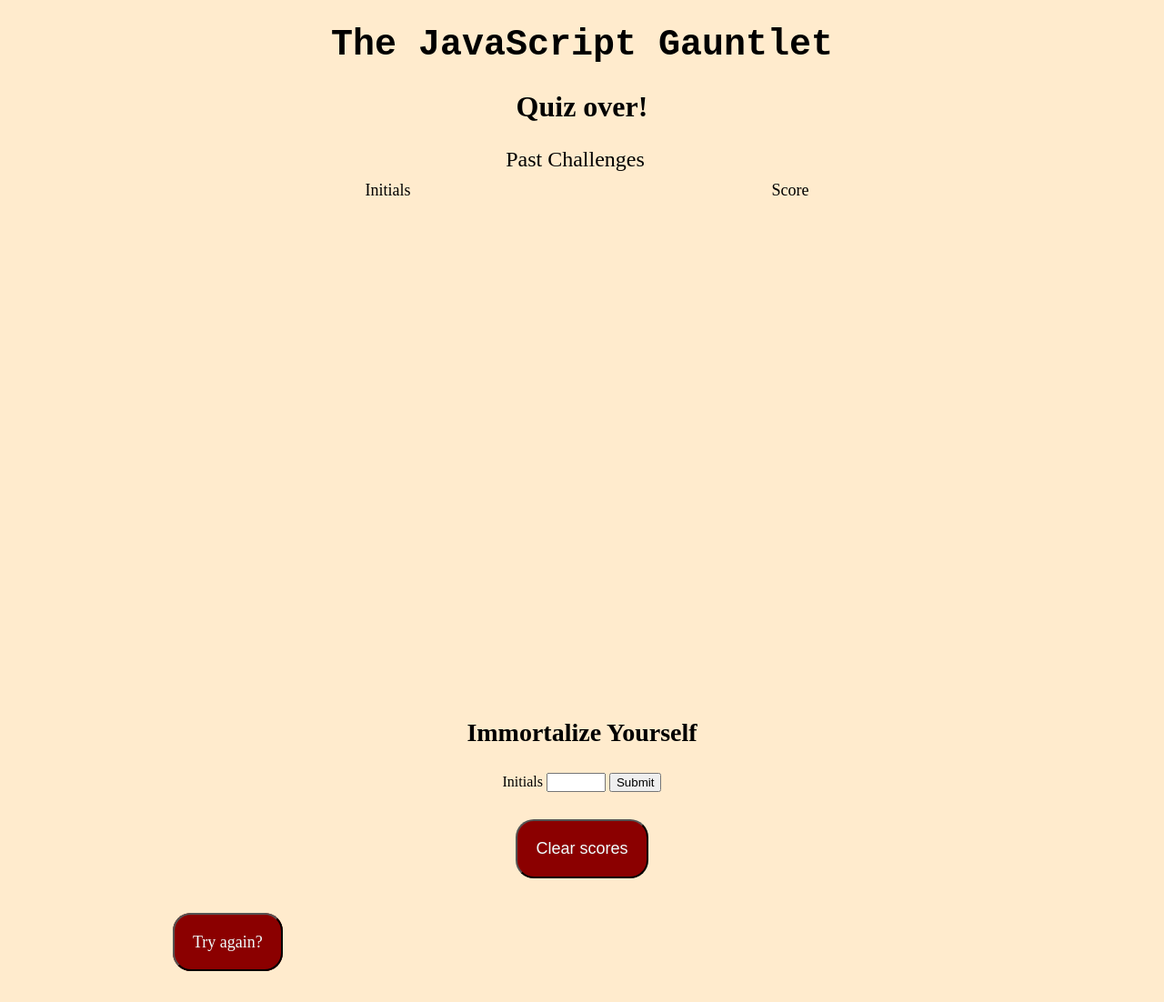
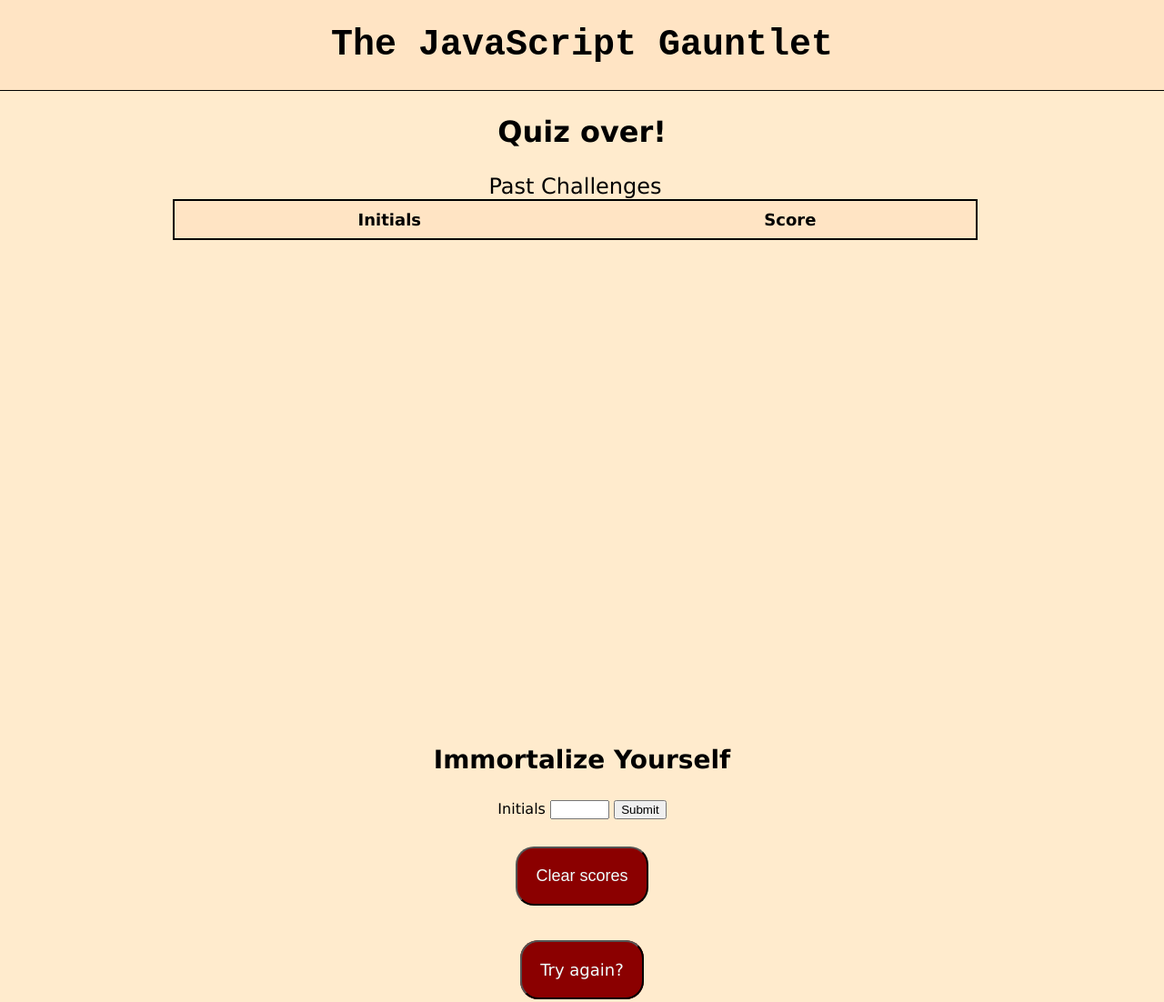
Before and after one commit to CommieDog/javascript-gauntlet, a plain HTML site: page score.html in a window 1280 px wide. Shown: the whole page at 91% size. Before the commit the page ends 1077 px from the top, so only its background shows below. Drawn offline with Linux system fonts and the light colour scheme.

Commit message:
Add additional styling to page headers and score table

```diff
--- a/assets/css/style.css
+++ b/assets/css/style.css
@@ -1,11 +1,32 @@
+:root {
+    --score-table-border: 2px solid black;
+}
+
 html
 {
     background-color: blanchedalmond;
+    width: auto;
+    margin: 0px;
+    font-family: 'Lucida Sans', 'Lucida Sans Regular', 'Lucida Grande', 'Lucida Sans Unicode', Geneva, Verdana, sans-serif;
 }
 
 body {
+    margin: 0px;
+}
+
+header {
+    background-color: bisque;
+    border-bottom: 1px solid black;
+    display: flex;
+    justify-content: center;
+}
+
+main {
     max-width: 900px;
     margin: auto;
+    display: flex;
+    flex-direction: column;
+    align-items: center;
 }
 
 h1 {
@@ -28,6 +49,27 @@ p, a, button {
     font-size: 18px;
 }
 
+footer h2 {
+    font-size: 24px;
+    text-align: center;
+}
+
+.center-content {
+    display: flex;
+    flex-direction: column;
+    align-items: center;
+}
+
+#begin-gauntlet {
+    font-family: monospace;
+    font-size: 32px;
+    text-align: center;
+    display: block;
+    padding: 20px;
+    margin: 10px auto;
+}
+
+/* Establishes common language for interactible parts of website */
 .clickable {
     cursor: pointer;
     background-color: darkred;
@@ -39,6 +81,10 @@ p, a, button {
     text-decoration: none;
 }
 
+.clickable:active {
+    background-color: darkslateblue;
+}
+
 .quiz-choice {
     font-size: 20px;
     font-weight: bold;
@@ -46,20 +92,6 @@ p, a, button {
 
 .quiz-choice-text {
     font-weight: normal;
-}
-
-#begin-gauntlet {
-    font-family: monospace;
-    font-size: 32px;
-    text-align: center;
-    display: block;
-    padding: 20px;
-    margin: 10px auto;
-}
-
-footer h2 {
-    font-size: 24px;
-    text-align: center;
 }
 
 #quiz-header {
@@ -74,11 +106,16 @@ footer h2 {
     display: flex;
     flex-direction: column;
     justify-content: end;
+    min-width: 125px;
 }
 
 #score, #timer {
     height: 20px;
     margin: 5px;
+}
+
+#choices {
+    width: 100%;
 }
 
 #previous-choice-feedback {
@@ -93,8 +130,10 @@ footer h2 {
     color: darkred;
 }
 
+/* Begin score table selectors */
 .scroll-pane {
     height: 600px;
+    width: 100%;
     overflow-y: auto;
     scrollbar-gutter: stable;
 }
@@ -112,6 +151,9 @@ footer h2 {
 
 #score-table-header {
     display: table-header-group;
+    background-color: bisque;
+    font-weight: bold;
+    padding: 2px;
 }
 
 .score-table-header-cell {
@@ -119,6 +161,16 @@ footer h2 {
     font-size: 18px;
     text-align: center;
     padding: 10px;
+    border-top: var(--score-table-border);
+    border-bottom: var(--score-table-border);
+}
+
+.score-table-header-cell:first-child {
+    border-left: var(--score-table-border);
+}
+
+.score-table-header-cell:last-child {
+    border-right: var(--score-table-border);
 }
 
 #score-table-body {
@@ -130,6 +182,14 @@ footer h2 {
     height: 22px;
 }
 
+.score-table-row:nth-child(even) {
+    background-color: bisque; /* Alternating row colors */
+}
+
+.score-table-row:last-child .score-table-row-cell{
+    border-bottom: var(--score-table-border);
+}
+
 .score-table-row-cell {
     display: table-cell;
     font-size: 18px;
@@ -137,10 +197,12 @@ footer h2 {
     padding: 10px;
 }
 
-.center-content {
-    display: flex;
-    flex-direction: column;
-    align-items: center;
+.score-table-row-cell:first-child {
+    border-left: var(--score-table-border);
+}
+
+.score-table-row-cell:last-child {
+    border-right: var(--score-table-border);
 }
 
 #try-again-wrapper {
```
